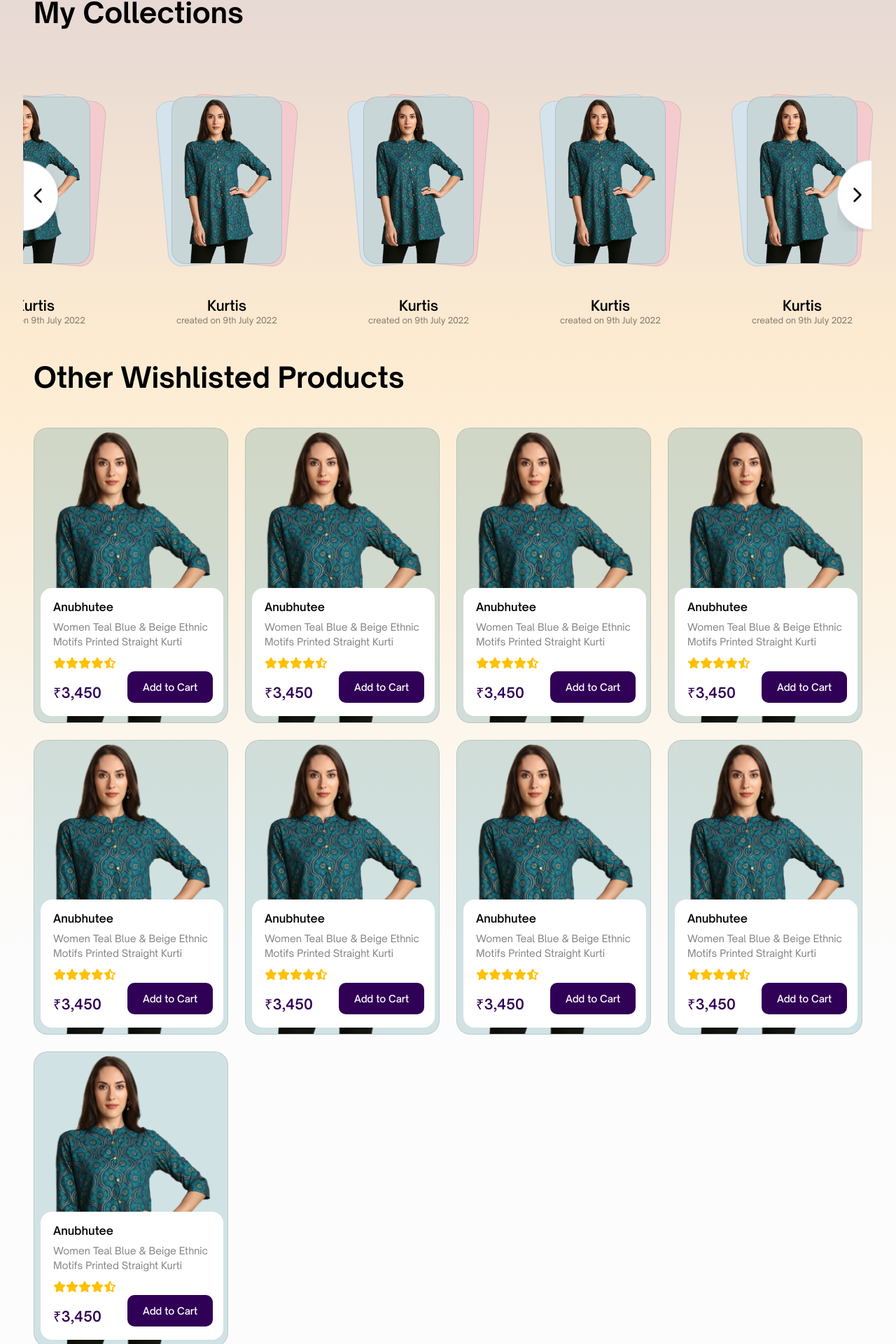
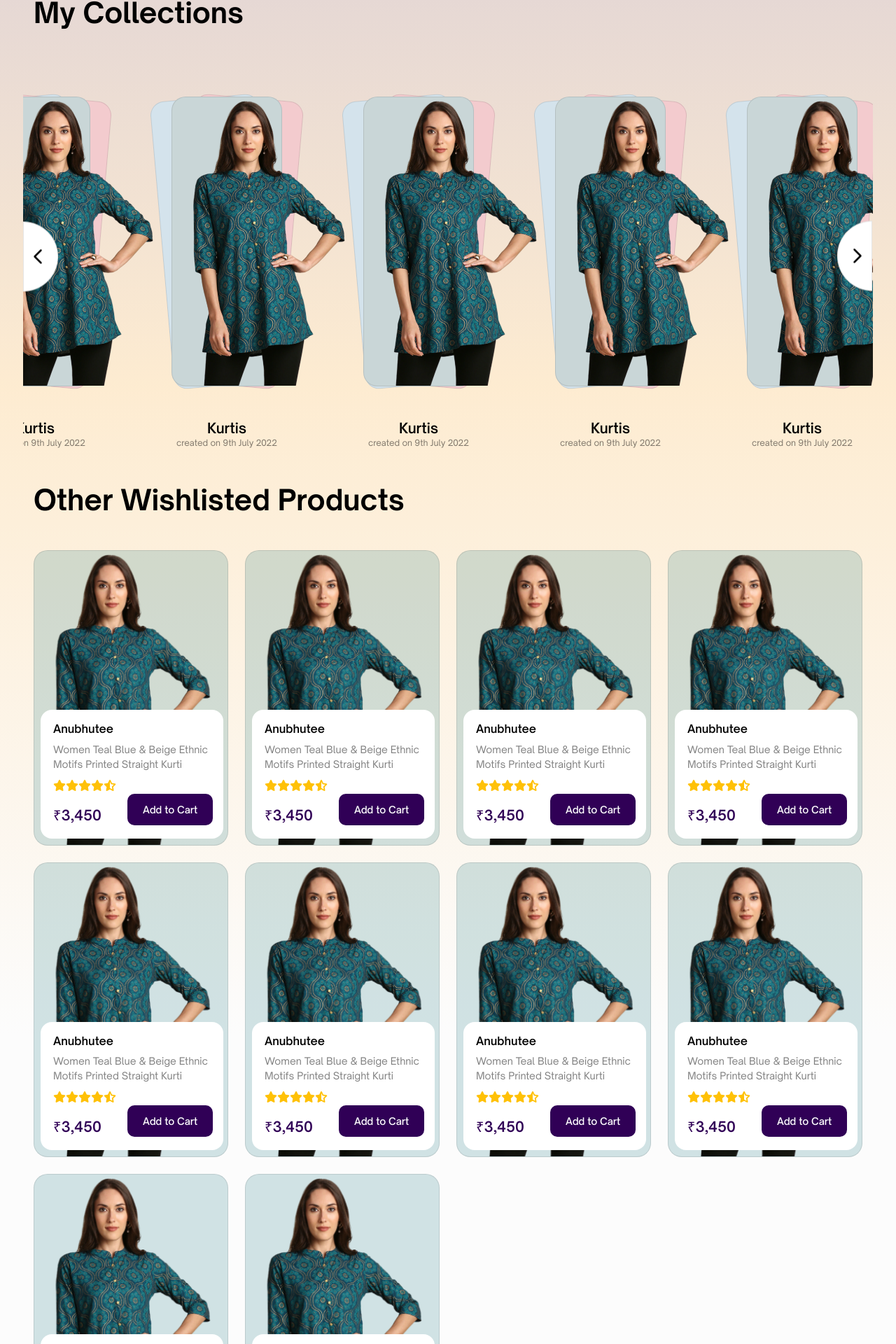
Before and after one commit to AvinashKrupa/training-navtatva, a Next.js app: page /mycollection in a window 1280 px wide. Shown: the part 142-2062 px from the top of the page at 70% size. Built offline with nearby package versions, Linux system fonts and the light colour scheme.

Commit message:
mycollections configure

```diff
--- a/pages/my-collection-kurtis/index.tsx
+++ b/pages/my-collection-kurtis/index.tsx
@@ -3,8 +3,9 @@ import { useState } from "react";
 import ProuctWishlist from "../../app/components/product/ProductWishlist";
 import Header from "../../app/themes/themeOne/components/Header";
 
-const mycollectionKurtis: NextPage = () => {
-    const [wishlistItems, setWishlistItems] = useState<any>([1, 2, 3.4, 5, 6, 7, 8, 9,]);
+
+const mycollectionKurtis = () => {
+    const [wishlistItems, setWishlistItems] = useState<any>([1, 2, 3,4, 5, 6, 7, 8, 9,]);
 
     return (
         <div className="mycollection">
--- a/pages/mycollection/index.tsx
+++ b/pages/mycollection/index.tsx
@@ -6,8 +6,8 @@ import Slider from "react-slick";
 import { myCollectionMenu } from "../../app/constants/sampleData";
 import ProuctWishlist from "../../app/components/product/ProductWishlist";
 
-const CustomisedShoppingExperienceScreen: NextPage = () => {
-    const [wishlistItems, setWishlistItems] = useState<any>([1, 2, 3.4, 5, 6, 7, 8, 9, 10]);
+const CustomisedShoppingExperienceScreen = () => {
+    const [wishlistItems, setWishlistItems] = useState<any>([1, 2, 3,4, 5, 6, 7, 8, 9, 10]);
 
     return (
         <div className="mycollection">
@@ -18,13 +18,13 @@ const CustomisedShoppingExperienceScreen: NextPage = () => {
             </div>
             <section className="sliderView m-5 m-md-5 ">
                 <h2 className="fs-40 font-b text-color-2">My Collections</h2>
-                <div className="ocassion-slider mt-4 mt-lg-5">
-                    <Slider {...ocassionSliderSetting}>
-                        {myCollectionMenu.map((item: any, index: number) => {
+                <div className="ocassion-slider mt-4 mt-lg-5 ml-4">
+                    <Slider {...ocassionSliderSetting} className="">
+                        {typeof window !== undefined  && myCollectionMenu.map((item: any, index: number) => {
                             return (<>
                                 <div className="collection position-relative "> <a href="/shop">
-                                    <div className="imgsec m-5">
-                                        <img className="w-100" src={item.collection_image} alt="" />
+                                    <div className="imgsec m-5 m-lg-5">
+                                        <img className="w-110" src={item.collection_image} alt="" />
                                     </div>
                                     <div className="text-center mt-4">
                                         <h3 className="fs-20  font-sb text-color-2 mb-0">{item.collection_name}</h3>
@@ -35,7 +35,7 @@ const CustomisedShoppingExperienceScreen: NextPage = () => {
                     </Slider>
                 </div>
             </section>
-            <section className="productBar m-5 m-md-5">
+            <section className="productBar m-5 m-lg-5">
                 <h2 className="fs-40 font-b text-color-2">Other Wishlisted Products</h2>
                 <div className="mt-4 mt-lg-5">
                     <div className="row">
@@ -47,7 +47,10 @@ const CustomisedShoppingExperienceScreen: NextPage = () => {
                 </div>
             </section>
         </div>
+
     );
+
+
 };
 
 export default CustomisedShoppingExperienceScreen;
```
